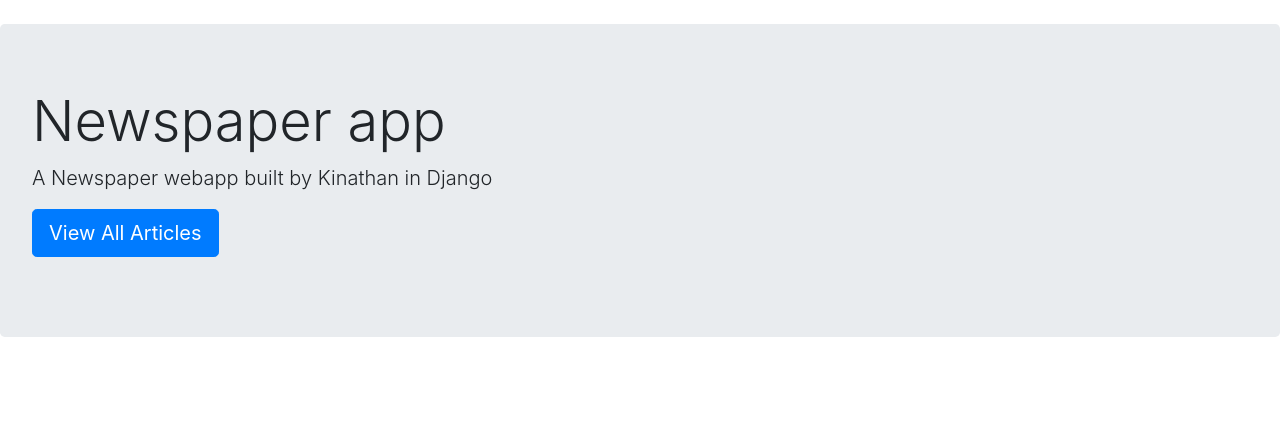
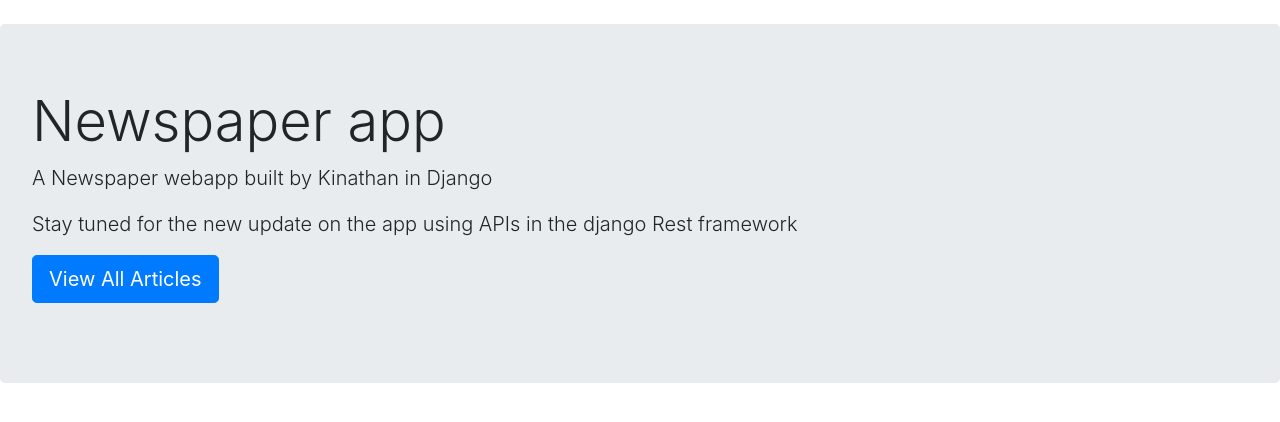
Before and after one commit to jkinathan/NewsPaper, a Django app: template newspaper_project/templates/home.html in a window 1280 px wide. Shown: the part 56-478 px from the top of the page. Run offline with Django 3.2, Linux system fonts and the light colour scheme; the template is opened without the code that fills it, so the values that code supplies are empty; parts of the project's set-up code (start-up, migrations or seed data) failed here and were passed over; some libraries are stand-ins or nearby versions.

Commit message:
coming soon APIs

```diff
--- a/newspaper_project/templates/home.html
+++ b/newspaper_project/templates/home.html
@@ -7,6 +7,7 @@
     <div class="jumbotron">
         <h1 class="display-4">Newspaper app</h1>
             <p class="lead">A Newspaper webapp built by Kinathan in Django</p>
+            <p class="lead">Stay tuned for the new update on the app using APIs in the django Rest framework</p>
 
             <p class="lead">
                 <a class="btn btn-primary btn-lg" href="{% url 'article_list' %}"
```
